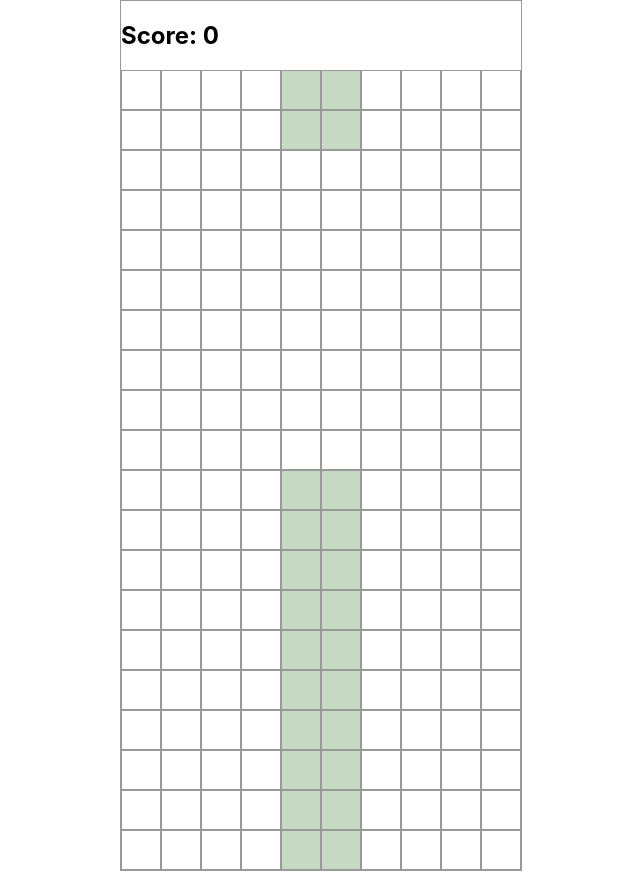
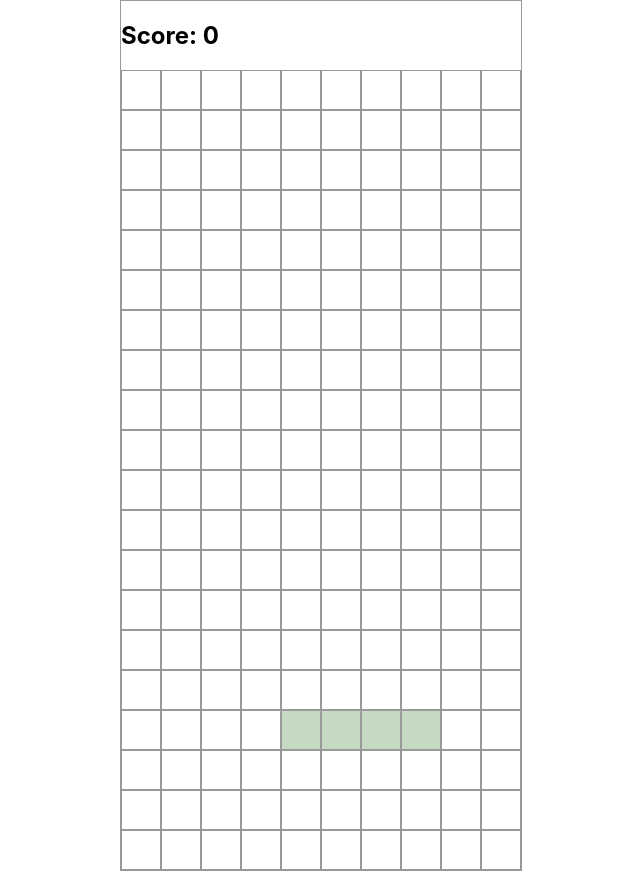
Before and after one commit to keslo/tetris, a React (Create React App) app: page / in a window 1280 px wide. Shown: the whole page, without its empty margins (319-959 px from the left). Built offline with nearby package versions, Linux system fonts and the light colour scheme.

Commit message:
Add rotate

```diff
--- a/src/App.js
+++ b/src/App.js
@@ -34,11 +34,24 @@ class App extends Component {
       width: 10,
       height: 20,
       step: 0,
-      piece: [
-        //[0,0,0,0],
-        [1,1],
-        [1,1]
-        //[0,0,0,0]
+      piece: [],
+      pieceVar: 0,
+      pieceType: 0,
+      pieces: [
+        [ // stick
+          [
+            [0,0,0,0],
+            [1,1,1,1],
+            [0,0,0,0],
+            [0,0,0,0]
+          ],
+          [
+            [0,1,0,0],
+            [0,1,0,0],
+            [0,1,0,0],
+            [0,1,0,0]
+          ]
+        ]
       ]
     }
   }
@@ -71,14 +84,16 @@ class App extends Component {
     let temp = JSON.parse(JSON.stringify(board));
     for (var y=0; y<piece.length; y++) {
       for (var x=0; x<piece[y].length; x++) {
-        //console.log(arr[y+posY][x+posX]);
-        //console.log(arr);
-        if (temp[y+posY][x+posX] != undefined) {
-          temp[y+posY][x+posX] = piece[y][x];
+        //console.log(temp[y+posY][x+posX]);
+        //console.log('y=' +piece.length, '; x=' +piece[y].length);
+        //console.log(temp[y+posY][x+posX]);
+        if (temp[y+posY] != undefined) {
+          if (temp[y+posY][x+posX] != undefined) {
+            temp[y+posY][x+posX] = board[y+posY][x+posX] ? 1 : piece[y][x];
+          }
         }
       }
     }
-    //console.log('выводим temp', temp);
     this.setState({ temp });
   }
 
@@ -92,7 +107,7 @@ class App extends Component {
       //console.log(temp);
       if (posY == 0) {
         clearInterval(this.timerId);
-        alert('GAME OVER');
+        //alert('GAME OVER');
       }
       this.setState({ posY: 0, board: [...temp], posX: 4 });
     }
@@ -123,18 +138,31 @@ class App extends Component {
       newBoard.unshift(new Array(10).fill(0));
       incScore++;
     }
+    console.log(incScore);
     this.setState({ board: newBoard, score: score+incScore });
+  }
+
+  rotate = (e) => {
+    if (e.keyCode == '38' ) { // Up
+      e.preventDefault();
+      var { pieceVar, pieceType, piece, pieces } =  this.state;
+      var newVar = ++pieceVar % pieces[pieceType].length;
+      console.log(newVar);
+      this.setState({ pieceVar: newVar, piece: pieces[pieceType][newVar] });
+    }
   }
 
   componentDidMount = () => {
     document.addEventListener('keydown', (e) => {
       this.move(e);
+      this.rotate(e);
     })
+    this.setState({ piece: this.state.pieces[this.state.pieceType][this.state.pieceVar].slice() });
     this.timerId = setInterval( () => {
       this.down();
       this.draw();
       this.check();
-    }, 100);
+    }, 500);
   }
 
   render() {
```
